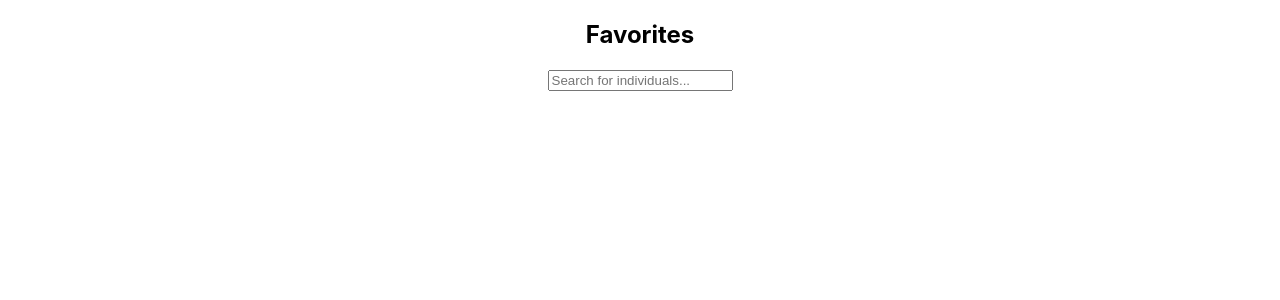
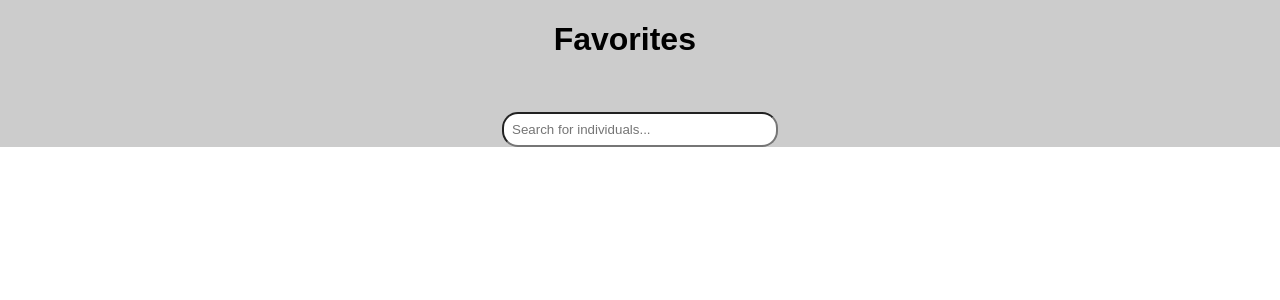
Before and after one commit to edgardsoza/torre-tech-test, a React (Create React App) app: page / in a window 1280 px wide. Shown: the top 300 px of the page. Built offline with nearby package versions, Linux system fonts and the light colour scheme; the HTML template or start-up script is replaced by a standard one.

Commit message:
Created style for website.

```diff
--- a/src/App.css
+++ b/src/App.css
@@ -1,38 +1,127 @@
-.App {
-  text-align: center;
+body {
+  margin: 0;
+  padding: 0;
 }
 
-.App-logo {
-  height: 40vmin;
-  pointer-events: none;
+body {
+  background-color: #fff;
+  font-family: Arial, sans-serif;
 }
 
-@media (prefers-reduced-motion: no-preference) {
-  .App-logo {
-    animation: App-logo-spin infinite 20s linear;
-  }
+.container {
+  background-color: #fff;
+  display: flex;
+  flex-direction: column;
+  justify-content: center;
+  align-items: center;
+  background-color: rgba(0, 0, 0, 0.2);
 }
 
-.App-header {
-  background-color: #282c34;
-  min-height: 100vh;
+.search-container {
   display: flex;
   flex-direction: column;
+  justify-content: center;
+  align-items: center;
+  width: 90%;
+}
+
+.torre-profile {
+  width: 8rem;
+  height: 8rem;padding-left: 0.5rem;
+}
+
+.card-list {
+  list-style-type: none;
+  width: 90%;
+  display: flex;
+  flex-direction: column;
+  gap: 1rem;
+}
+
+.cards-container {
+  display: flex;
+  flex-direction: column;
+  width: 100%;
   align-items: center;
   justify-content: center;
-  font-size: calc(10px + 2vmin);
-  color: white;
+  align-content: center;
+  margin-right: 2rem;
 }
 
-.App-link {
-  color: #61dafb;
+.result-card li {
+  display: flex;
+  flex-direction: row;
+  align-items: center;
+  height: 12rem;
+  gap: 10%;
+  border-radius: 1rem;
+  background-color: rgba(0, 0, 0, 0.1);
 }
 
-@keyframes App-logo-spin {
-  from {
-    transform: rotate(0deg);
-  }
-  to {
-    transform: rotate(360deg);
-  }
+.result-card {
+  border: 1px solid gray;
+  border-radius: 1rem;
 }
+
+.name-container {
+  width: 35%;
+}
+
+.professional-section {
+  width: 20%;
+}
+
+.profile-picture {
+  width: 20%;
+}
+
+.input-box {
+  width: 20%;
+  border-radius: 1rem;
+  padding: 0.5rem;
+}
+
+.favorite-list {
+  list-style-type: none;
+}
+
+.favorite-container {
+  display: flex;
+  flex-direction: column;
+  justify-content: center;
+  align-items: center;
+  padding-right: 1.9rem;
+}
+
+.favorite-item {
+  display: flex;
+  flex-direction: row;
+  justify-content: space-between;
+  align-items: center;
+  gap: 1rem;
+  width: 100%;
+  margin-bottom: 0.5rem;
+}
+
+.add-button,
+.remove-button {
+  background-color: transparent;
+  color: #333;
+  background-color: 2px solid #ffcc00;
+  border-radius: 4px;
+  padding: 10px 20px;
+  cursor: pointer;
+  font-size: 16px;
+  transition: background-color 0.3s;
+}
+
+.add-button:hover,
+.remove-button:hover {
+  background-color: #ffcc00;
+  color: #333;
+}
+
+.favorite-name {
+  text-decoration: none;
+  color: black;
+}
--- a/src/components/FavoriteList.js
+++ b/src/components/FavoriteList.js
@@ -3,13 +3,15 @@ import React, { useState } from 'react';
 
 const FavoriteList = ({ favorites, addToFavorites, removeFromFavorites }) => {
   return (
-    <div>
-      <h2>Favorites</h2>
-      <ul>
+    <div className='favorite-container'>
+      <h1>Favorites</h1>
+      <ul className='favorite-list'>
         {favorites.map((favorite) => (
-          <li key={favorite.ggId}>
-            <span>{favorite.name}</span>
-            <button onClick={() => removeFromFavorites(favorite)}>Remove</button>
+          <li className="favorite-item" key={favorite.ggId}>
+            <a className='favorite-name' href={`https://torre.ai/${favorite.username}`} target="_blank" rel="noopener noreferrer">
+              <p>{favorite.name}</p>
+            </a>
+            <button className="remove-button" onClick={() => removeFromFavorites(favorite)}>Remove</button>
           </li>
         ))}
       </ul>
--- a/src/components/SearchBar.js
+++ b/src/components/SearchBar.js
@@ -20,7 +20,7 @@ const SearchBar = ({ onSearch }) => {
       if (query.trim() !== '') {
         handleSearch();
       }
-    }, 500);
+    }, 200);
     return () => clearTimeout(delayTimer);
   }, [query]);
 
@@ -41,7 +41,6 @@ const SearchBar = ({ onSearch }) => {
     if (!favorites.some((f) => f.ggId === favorite.ggId)) {
     setFavorites([...favorites, favorite]);
     }
-    console.log(localStorage)
 };
 
   const removeFromFavorites = (favoriteToRemove) => {
@@ -52,31 +51,38 @@ const SearchBar = ({ onSearch }) => {
   };
 
   return (
-    <div>
+    <div className='container'>
       <FavoriteList favorites={favorites} removeFromFavorites={removeFromFavorites} />
       <input
+        className='input-box'
         type="text"
         placeholder="Search for individuals..."
         value={query}
         onChange={(e) => setQuery(e.target.value)}
       />
-      <div>
+      <div className='search-container'>
         {results.length > 0 ? (
-          <div>
+          <div className='cards-container'>
             <h2>Search Results</h2>
-            <ul style={{ listStyleType: 'none' }}>
+            <ul className='card-list'>
               {results.map((result) => (
-                <li key={result.ardaId}>
-                  <a href={`https://torre.ai/${result.username}`} target="_blank" rel="noopener noreferrer">
-                   <img src={result.imageUrl} alt='This is the profile presentation for the user' />
+                <div className="result-card" key={result.ardaId}>
+                <li className='card-properties'>
+                  <a className="profile-picture" href={`https://torre.ai/${result.username}`} target="_blank" rel="noopener noreferrer">
+                   <img className="torre-profile" src={result.imageUrl} alt='Profile image' />
                   </a>
+                  <div className='name-container'>
                   <h3>{result.name}</h3>
                   {result.verified ? (
                     <span style={{ marginLeft: '0.5em' }}>✓</span>
                     ) : null}
+                  </div>
+                  <div className='professional-section'>
                   <h3>{result.professionalHeadline}</h3>
-                  <button onClick={() => addToFavorites(result)}>Save to Favorite</button>
+                  <button className="add-button" onClick={() => addToFavorites(result)}>Save to Favorite</button>
+                  </div>
                 </li>
+              </div>
               ))}
             </ul>
           </div>
```
